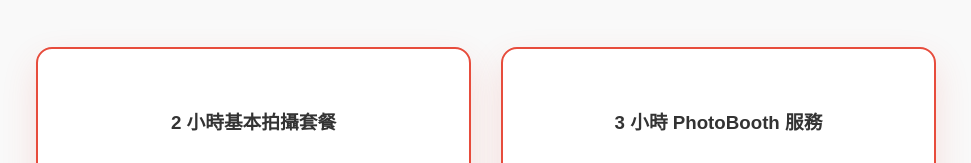
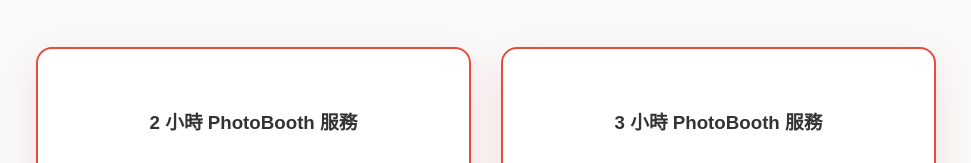
Before and after one commit to evereverphotobooth/everever-photobooth, a plain HTML site: page index.html in a window 1280 px wide. Shown: the part 1876-2039 px from the top of the page, without its empty margins (154-1125 px from the left). Drawn offline with Linux system fonts and the light colour scheme.

Commit message:
index.html

```diff
--- a/index.html
+++ b/index.html
@@ -311,7 +311,7 @@
         <div class="plans">
 
             <div class="plan-card">
-                <h3>2 小時基本拍攝套餐</h3>
+                <h3>2 小時 PhotoBooth 服務</h3>
                 <div class="price-container">
                     <div class="price" style="margin-top: 25px;">$3,480</div>
                 </div>
```
